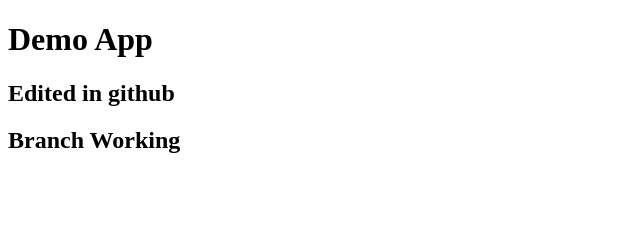
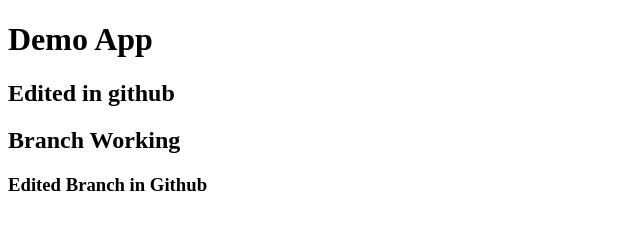
Before and after one commit to vrampranav/demo-repo, a plain HTML site: page index.html in a window 1280 px wide. Shown: the whole page, without its empty margins (0-640 px from the left). Drawn offline with Linux system fonts and the light colour scheme.

Commit message:
Updated Index.html

```diff
--- a/index.html
+++ b/index.html
@@ -11,6 +11,7 @@
     <h1>Demo App</h1>
     <h2>Edited in github</h2>
     <h2>Branch Working</h2>
+    <h3>Edited Branch in Github</h3>
 </body>
 
 </html>
```
